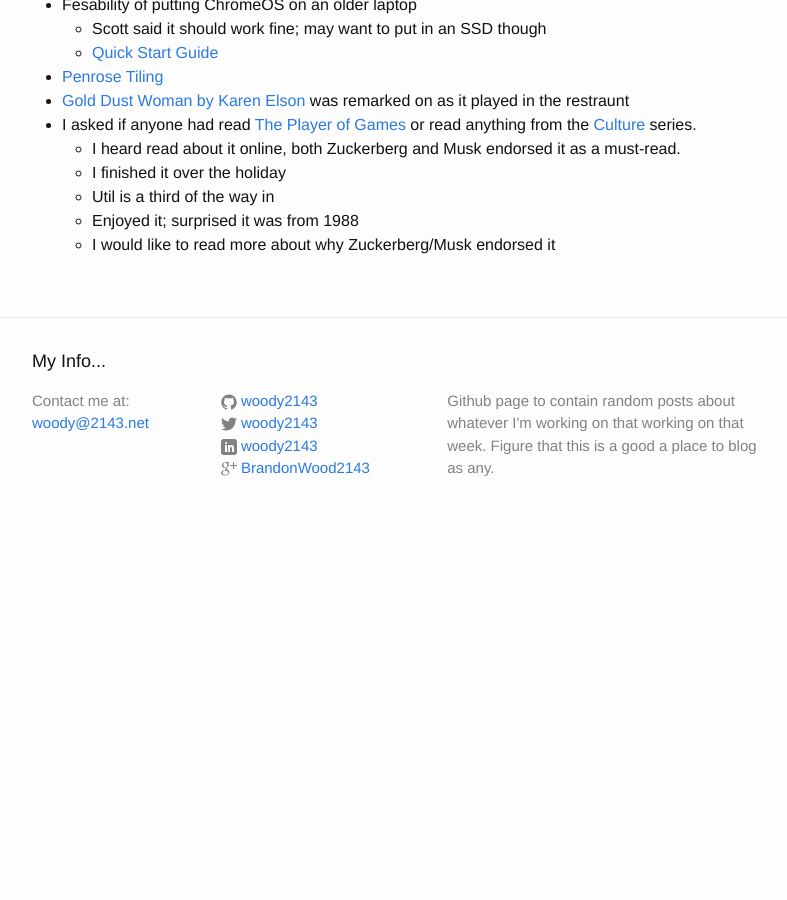
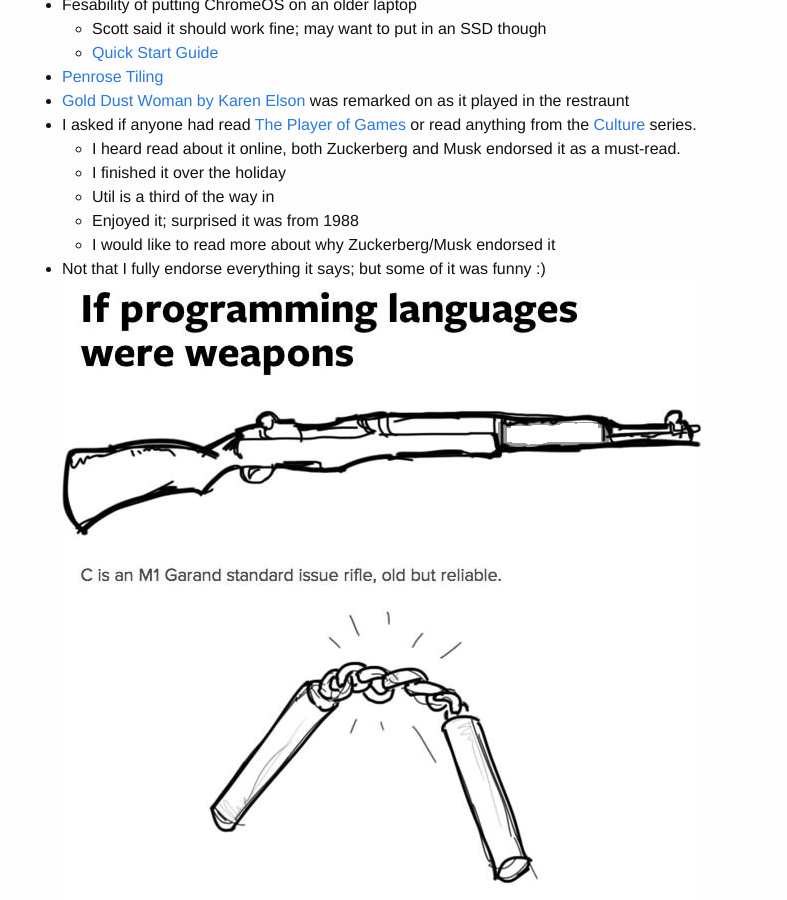
Before and after one commit to Woody2143/woody2143.github.io, a Jekyll site: the page built from _posts/2016-01-07-atlantapm.markdown, in a window 1280 px wide and 900 px high, scrolled down 2990 px. Shown: the whole window, without its empty margins (238-1025 px from the left). Built offline with Jekyll 4.4.1, drawn with Linux system fonts in a browser that asks for light colours; before the commit the page ends 3530 px from its top, so only the background shows below that.

Commit message:
added image.

```diff
--- a/_posts/2016-01-07-atlantapm.markdown
+++ b/_posts/2016-01-07-atlantapm.markdown
@@ -8,6 +8,7 @@ categories:
   - atlanta.pm
 published: true
 ---
+
 
 
 
@@ -133,3 +134,6 @@ sub mystery ( Int $num --> Int ) {
   - Util is a third of the way in
   - Enjoyed it; surprised it was from 1988
   - I would like to read more about why Zuckerberg/Musk endorsed it
+
+- Not that I fully endorse everything it says; but some of it was funny :)
+![If programming languages were weapons]({{site.baseurl}}/assets/If_Programming_Languages_Were_Weapons.jpg)
```
